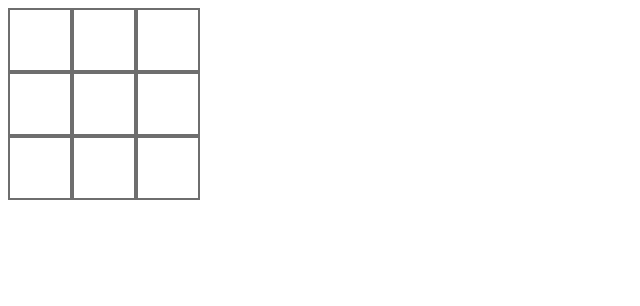
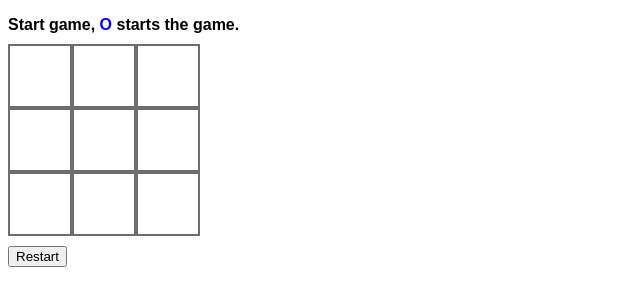
Before and after one commit to Adel010/Tic-Tac-Tao, a plain HTML site: page index.html in a window 1280 px wide. Shown: the whole page, without its empty margins (0-640 px from the left). Drawn offline with Linux system fonts and the light colour scheme.

Commit message:
added status and restart button elements

```diff
--- a/index.html
+++ b/index.html
@@ -6,6 +6,8 @@
         <link rel="stylesheet" href="./index.css">
     </head>
     <body>
+        <div class="main">
+            </p><p class="status" id="status"></p>
 
             <div class="deux" id="mainGame">
                 <div class="range1 ranges">
@@ -23,6 +25,9 @@
                     <div class="case" id="33"></div>
                 </div>
             </div>
+
+            <button class="restart" id="restButt">Restart</button>
+        </div>
         <script src="app.js" type="text/javascript" defer></script>
     </body>
 </html>
```
Lines whose indentation alone changed are shown as unchanged.
